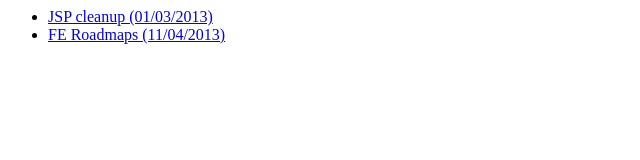
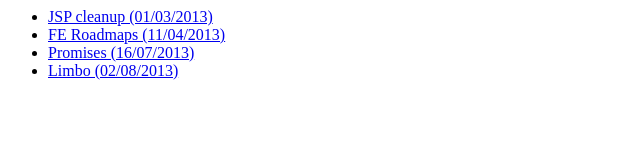
Before and after one commit to slyg/flowtime-prez, a website: page public/index.html in a window 1280 px wide. Shown: the whole page, without its empty margins (0-640 px from the left). Drawn offline with Linux system fonts and the light colour scheme.

Commit message:
add new prez links

```diff
--- a/public/index.html
+++ b/public/index.html
@@ -4,6 +4,8 @@
         <ul>
             <li><a href="/jspcleanup">JSP cleanup (01/03/2013)</a></li>
             <li><a href="/feroadmaps">FE Roadmaps (11/04/2013)</a></li>
+            <li><a href="/promises">Promises (16/07/2013)</a></li>
+            <li><a href="/limbo">Limbo (02/08/2013)</a></li>
         </ul>
     </body>
 </html>
```
